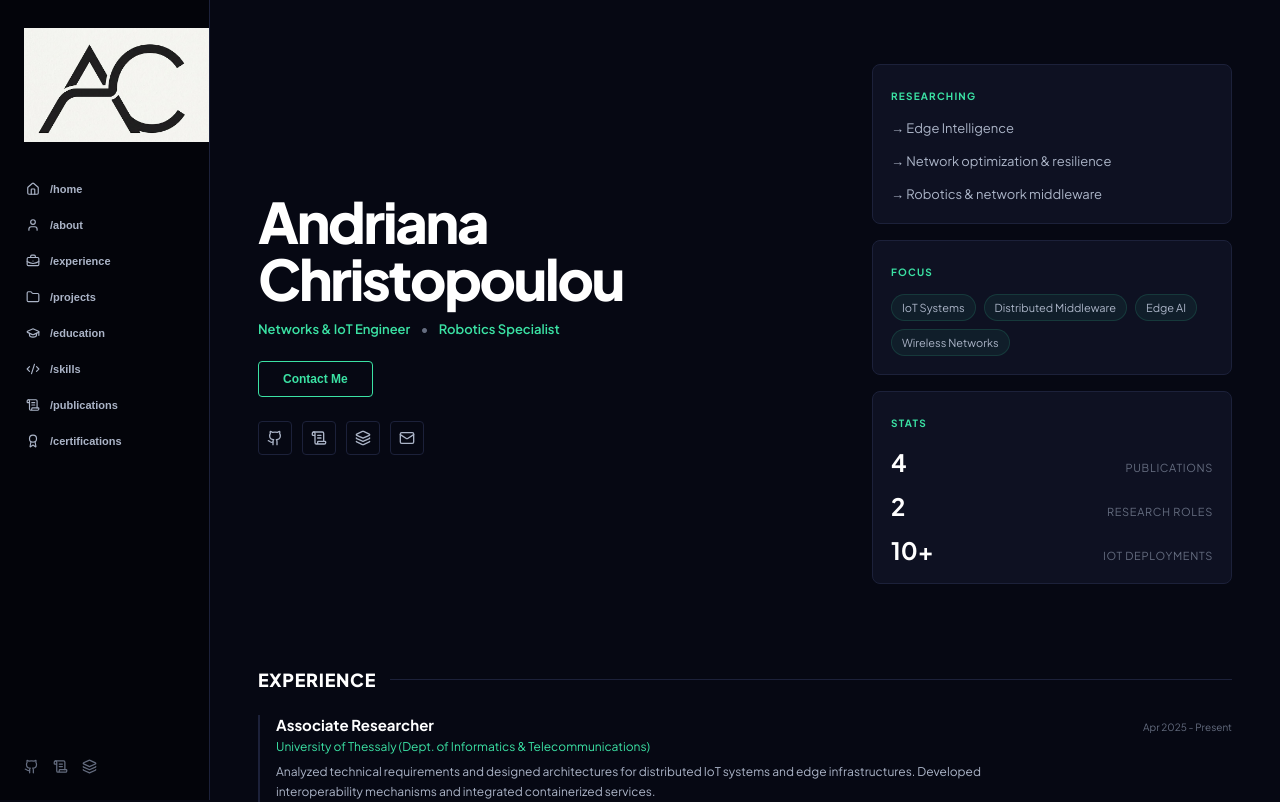
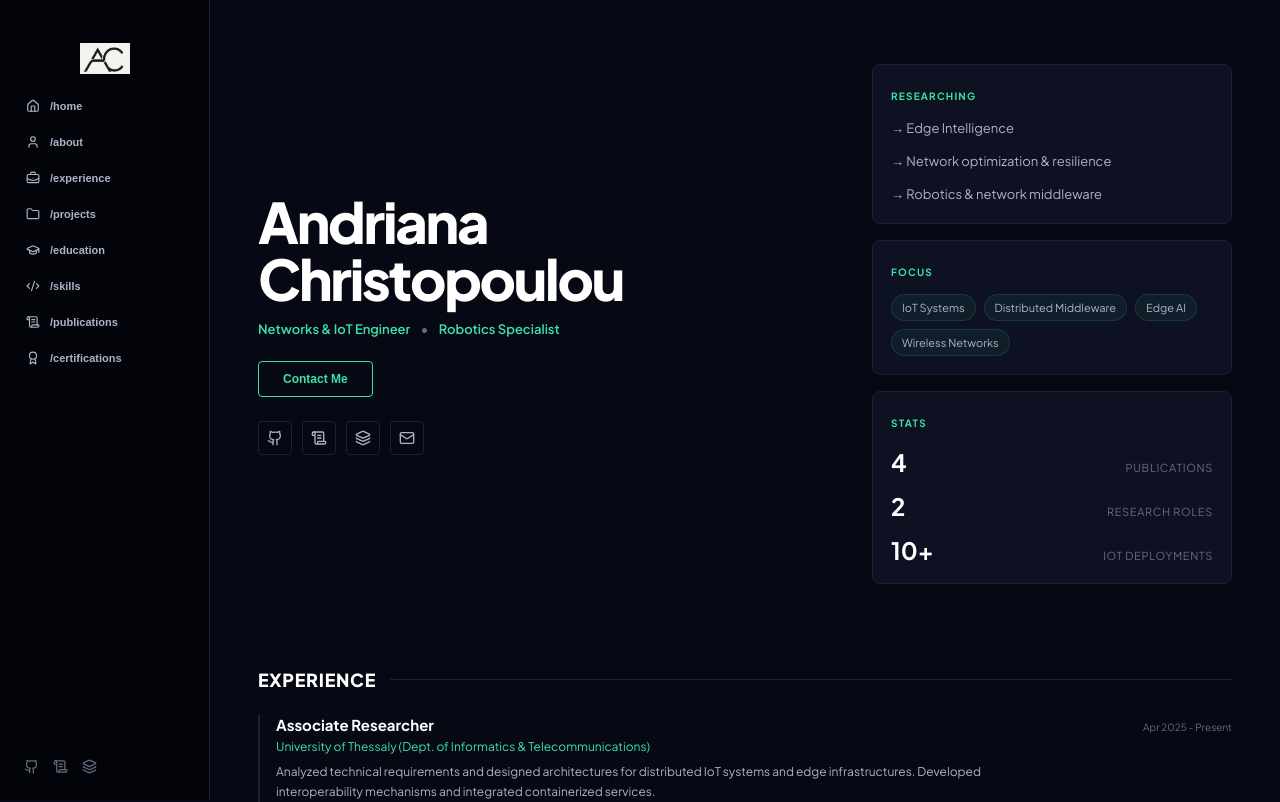
Before and after one commit to losandriana/bio, a React (Vite) app: page / in a window 1280 px wide. Shown: the top 802 px of the page. Built offline with nearby package versions, Linux system fonts and the light colour scheme.

Commit message:
Update styles.css

```diff
--- a/src/styles.css
+++ b/src/styles.css
@@ -56,9 +56,15 @@ body {
 
 .sidebar-stacked-brand {
   display: flex;
-  flex-direction: column;
-  padding-left: 24px;
-  margin-bottom: 30px;
+  justify-content: center; /* Centers the logo horizontally */
+  align-items: center;     /* Centers the logo vertically */
+  padding: 15px 0;         /* Adds some breathing room around it */
+}
+
+.sidebar-logo {
+  max-width: 100%;         /* Ensures it never spills out of the sidebar */
+  height: auto;            /* Keeps the logo's original proportions */
+  width: 50px;             /* Control the size here (adjust as needed) */
 }
 
 .first-name-row {
```
